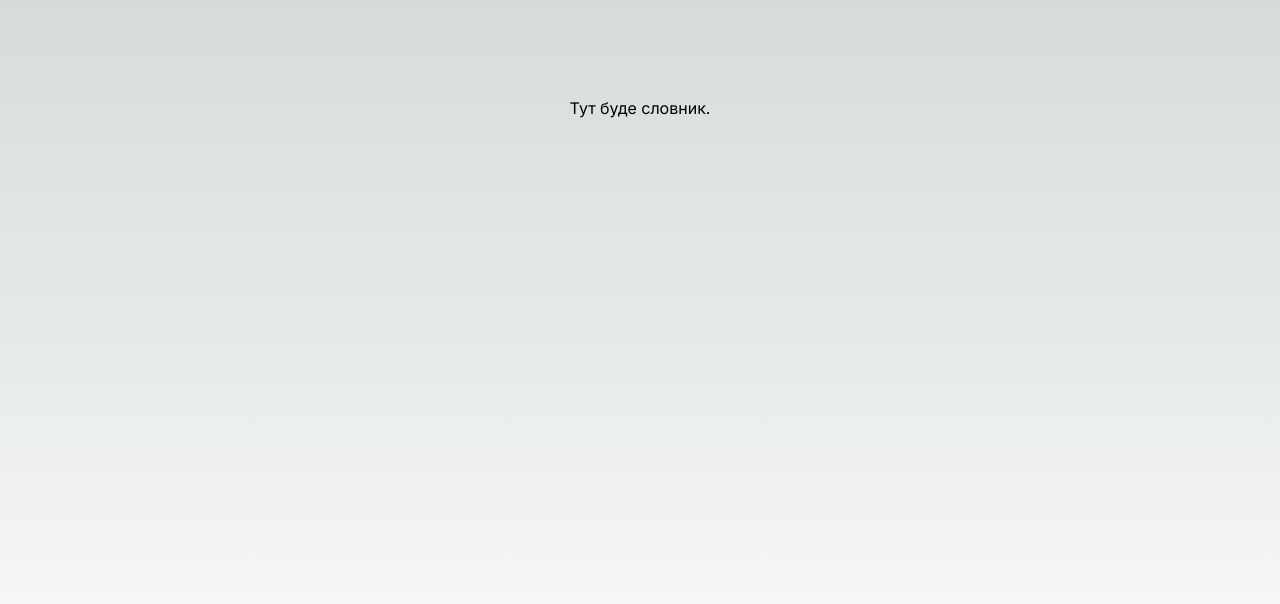
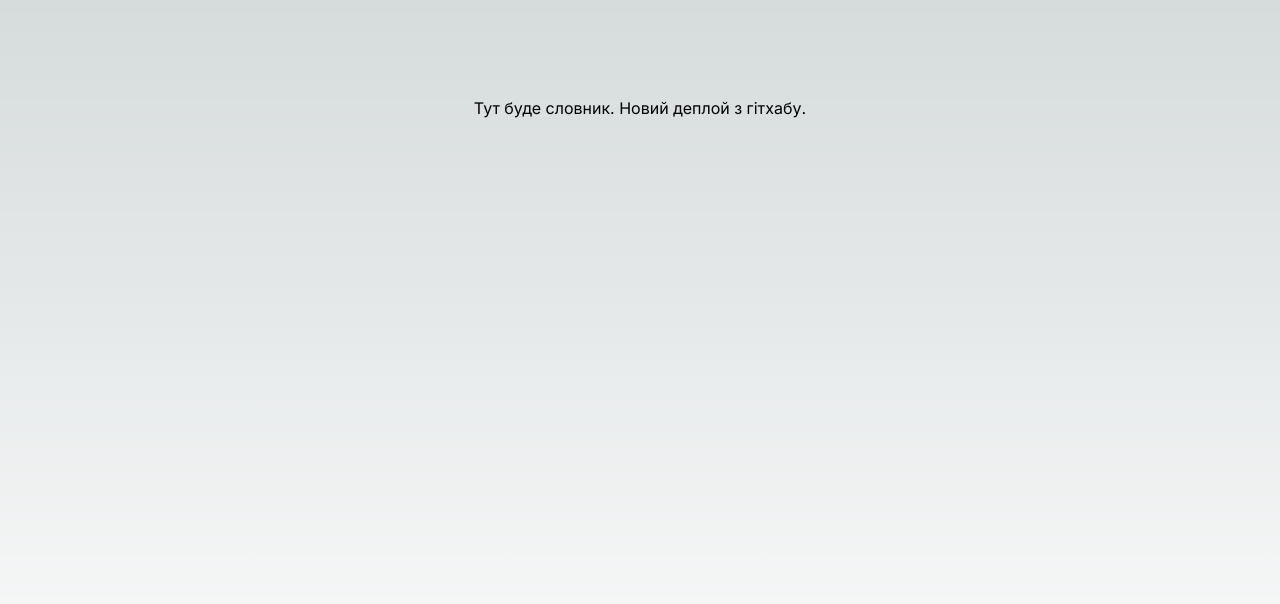
Before and after one commit to Sifiya/ua-urban, a Next.js app: page / in a window 1280 px wide. Shown: the top 604 px of the page. Built offline with nearby package versions, Linux system fonts and the light colour scheme.

Commit message:
chore(ci): add github actions

```diff
--- a/src/app/page.tsx
+++ b/src/app/page.tsx
@@ -2,6 +2,7 @@ export default function Home() {
   return (
     <main className="flex min-h-screen flex-col items-center justify-between p-24">
       Тут буде словник.
+      Новий деплой з гітхабу.
     </main>
   );
 }
```
